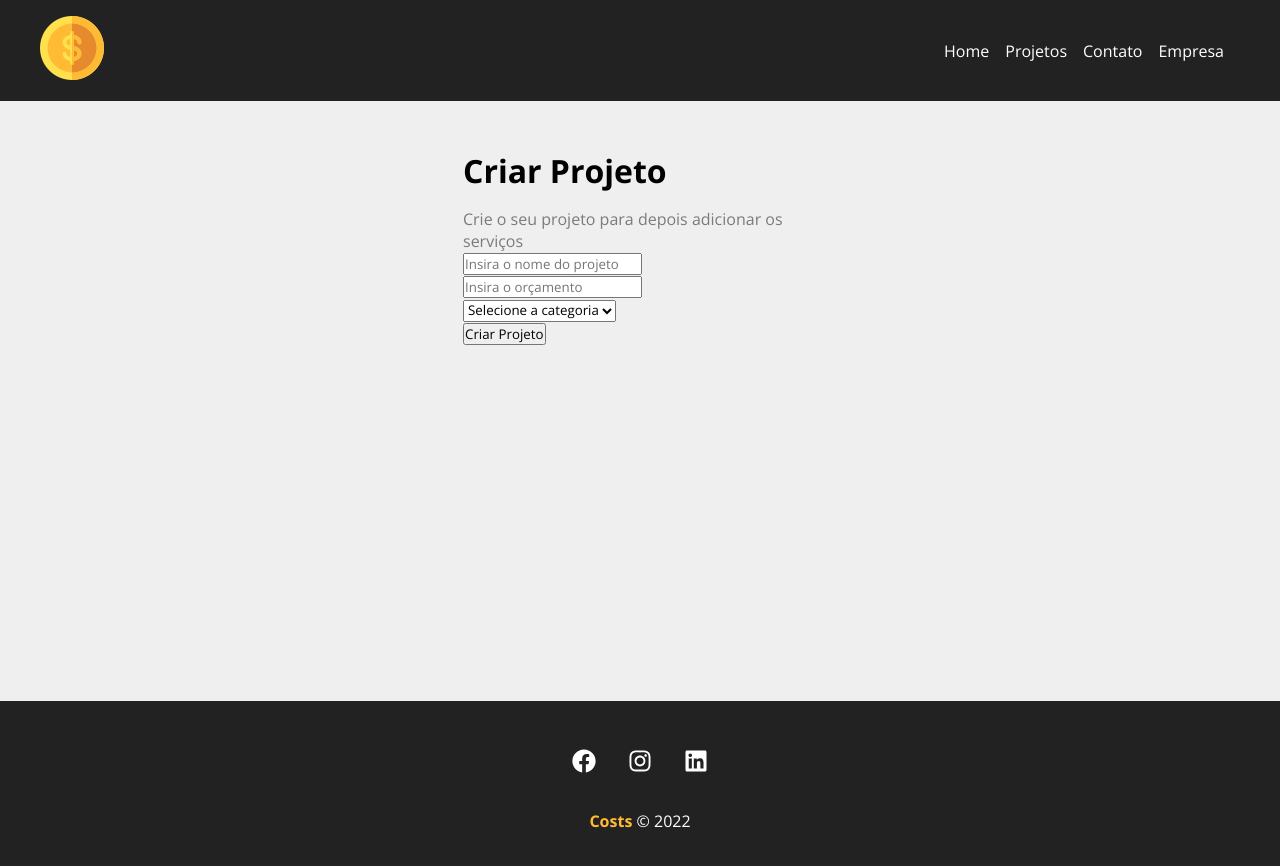
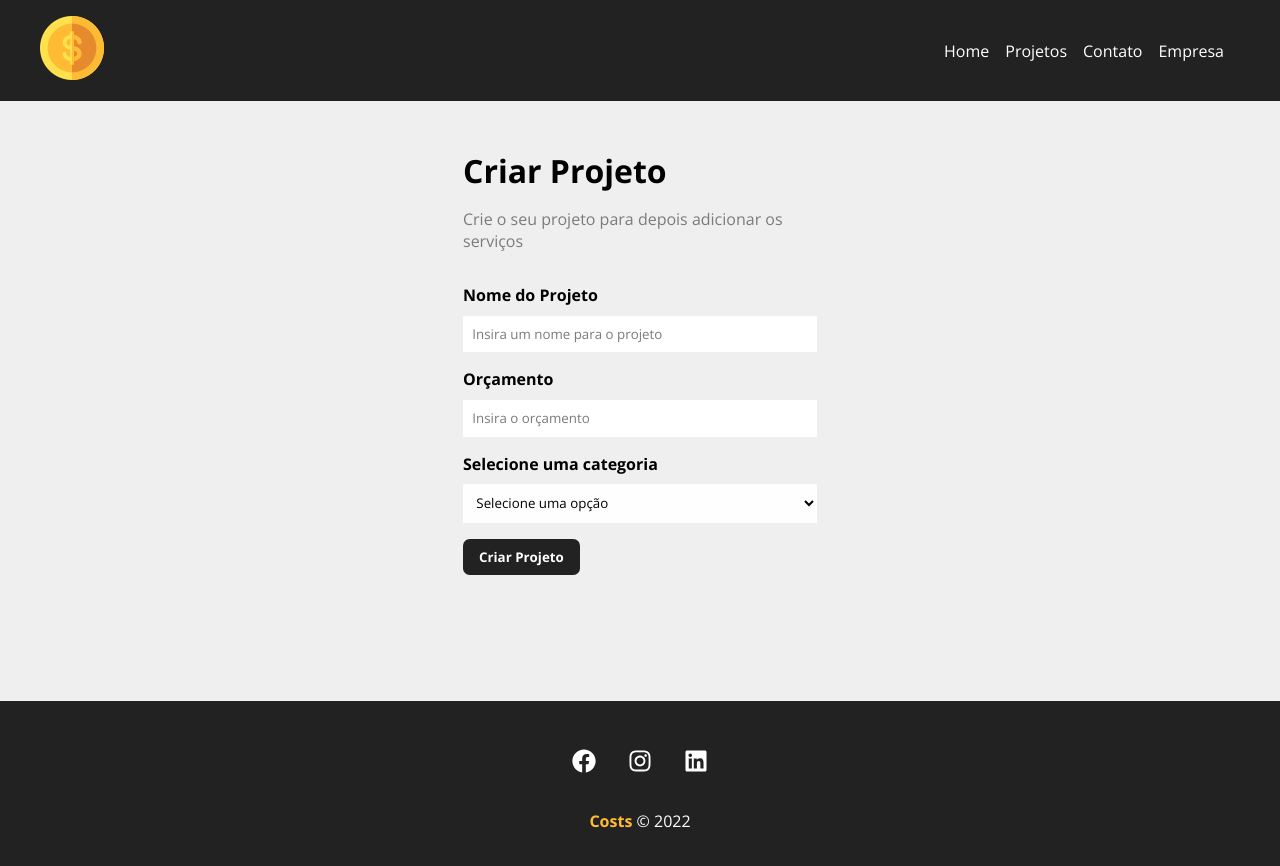
Before and after one commit to wevdiaz/Costs, a React (Create React App) app: page /newproject in a window 1280 px wide. Shown: the top 866 px of the page. Built offline with nearby package versions, Linux system fonts and the light colour scheme.

Commit message:
criando a componentização dos itens do formulário

```diff
--- /dev/null
+++ b/src/components/form/Input.jsx
@@ -0,0 +1,16 @@
+import styles from "./Input.module.css";
+
+export function Input({type, text, placeholder, name, value, handleOnChange}) {
+  return (
+    <div className={styles.form_control}>
+      <label htmlFor={name}>{text}</label>
+      <input type={type}
+              name={name}
+              id={name}
+              placeholder={placeholder}
+              onChange={handleOnChange}
+              value={value}
+      />
+    </div>
+  );
+}
--- /dev/null
+++ b/src/components/form/Input.module.css
@@ -0,0 +1,20 @@
+.form_control {
+  display: flex;
+  flex-direction: column;
+  margin-bottom: 1em;
+}
+
+.form_control label {
+  margin-bottom: .6em;
+  font-weight: bold;
+}
+
+.form_control input {
+  padding: .7em;
+  border-radius: 0;
+  border: none;
+}
+
+.form_control input::placeholder {
+  color: #7b7b7b;
+}
--- /dev/null
+++ b/src/components/form/Select.jsx
@@ -0,0 +1,12 @@
+import styles from "./Select.module.css";
+
+export function Select({text, name, options, handleOnChange, value}) {
+  return (
+    <div className={styles.form_control}>
+      <label htmlFor={name}>{text}</label>
+      <select name={name} id={name}>
+        <option>Selecione uma opção</option>
+      </select>
+    </div>
+  );
+}
--- /dev/null
+++ b/src/components/form/Select.module.css
@@ -0,0 +1,17 @@
+.form_control {
+  display: flex;
+  flex-direction: column;
+  margin-bottom: 1em;
+}
+
+.form_control label {
+  margin-bottom: .6em;
+  font-weight: bold;
+}
+
+.form_control select {
+  padding: .7em;
+  border-radius: 0;
+  border: none;
+  background-color: #fefefe;
+}
--- /dev/null
+++ b/src/components/form/SubmitButton.jsx
@@ -0,0 +1,9 @@
+import styles from "./SubmitButton.module.css";
+
+export function SubmitButton({text}) {
+  return (
+    <div>
+      <button className={styles.btn}>{text}</button>
+    </div>
+  );
+}
--- /dev/null
+++ b/src/components/form/SubmitButton.module.css
@@ -0,0 +1,15 @@
+.btn {
+  background-color: #222;
+  color: #fff;
+  padding: 0.7em 1.2em;
+  text-decoration: none;
+  border: none;
+  cursor: pointer;
+  transition: 0.5s;
+  font-weight: bold;
+  border-radius: 0.5em;
+}
+
+.btn:hover {
+  color: #ffbb33;
+}
--- a/src/components/pages/NewProject.jsx
+++ b/src/components/pages/NewProject.jsx
@@ -6,7 +6,7 @@
     <div className={styles.newproject_container}>
       <h1>Criar Projeto</h1>
       <p>Crie o seu projeto para depois adicionar os serviços</p>
-      <ProjectForm />
+      <ProjectForm btnText={"Criar Projeto"} />
     </div>
   );
 }
--- a/src/components/project/ProjectForm.jsx
+++ b/src/components/project/ProjectForm.jsx
@@ -1,21 +1,29 @@
+import { Input } from "../form/Input";
+import { Select } from "../form/Select";
+import { SubmitButton } from "../form/SubmitButton";
+import styles from "./ProjectForm.module.css";
 
-export function ProjectForm() {
+export function ProjectForm({btnText}) {
   return (
-    <form>
-      <div>
-        <input type="text" placeholder="Insira o nome do projeto" />
-      </div>
-      <div>
-        <input type="number" placeholder="Insira o orçamento" />
-      </div>
-      <div>
-       <select name="category_id">
-        <option disabled  selected>Selecione a categoria</option>
-       </select>
-      </div>
-      <div>
-        <input type="submit" value="Criar Projeto" />
-      </div>
+    <form className={styles.form}>
+      <Input
+          type={"text"}
+          name={"name"}
+          text="Nome do Projeto"
+          placeholder={"Insira um nome para o projeto"}
+      />
+
+      <Input
+          type={"number"}
+          name={"budget"}
+          text="Orçamento"
+          placeholder={"Insira o orçamento"}
+      />
+
+      <Select name={"category_id"} text="Selecione uma categoria" />
+
+      <SubmitButton text={btnText} />
+
     </form>
   );
 }
--- a/src/components/project/ProjectForm.module.css
+++ b/src/components/project/ProjectForm.module.css
@@ -0,0 +1,4 @@
+.form {
+  width: 100%;
+  margin: 2em 0;
+}
```
